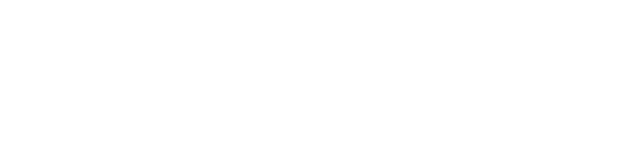
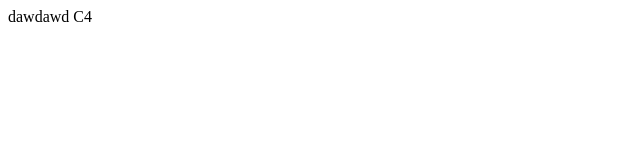
Before and after one commit to Aaraj-30/Code, a plain HTML site: page index.html in a window 1280 px wide. Shown: the whole page, without its empty margins (0-640 px from the left). Drawn offline with Linux system fonts and the light colour scheme.

Commit message:
modified by aaraj

```diff
--- a/index.html
+++ b/index.html
@@ -6,6 +6,7 @@
     <title>Document</title>
 </head>
 <body>
-
+    dawdawd
+    C4
 </body>
 </html>
```
